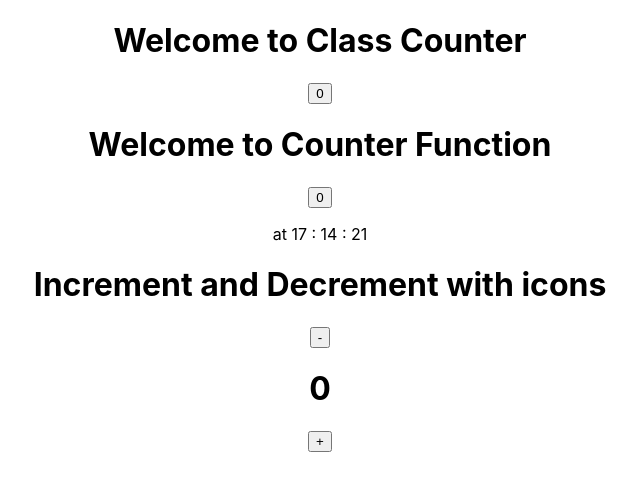
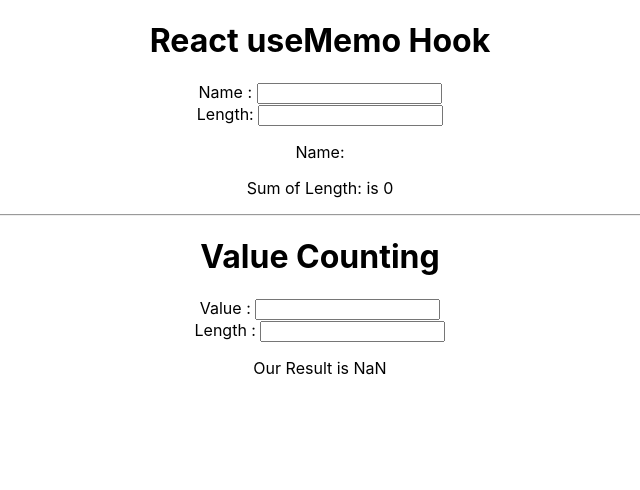
Before and after one commit to newforcoding/react-hook-basics, a React (Create React App) app: page / in a window 1280 px wide. Shown: the top 490 px of the page, without its empty margins (320-960 px from the left). Built offline with nearby package versions, Linux system fonts and the light colour scheme.

Commit message:
export component

```diff
--- a/src/App.js
+++ b/src/App.js
@@ -3,13 +3,19 @@
 import CounterClass from './CounterClass';
 import CounterFun from './CounterFun';
 import FunCounterIcon from './FunCounterIcon';
+import FunEffects from './FunEffects';
+import FunRefs from './FunRefs';
+import HookMemo from './HookMemo';
 
 function App() {
   return (
     <div className="App">
-      <CounterClass/>
+      {/* <CounterClass/>
       <CounterFun/>
       <FunCounterIcon/>
+      <FunEffects/>
+      <FunRefs/> */}
+      <HookMemo/>
     </div>
   );
 }
```
